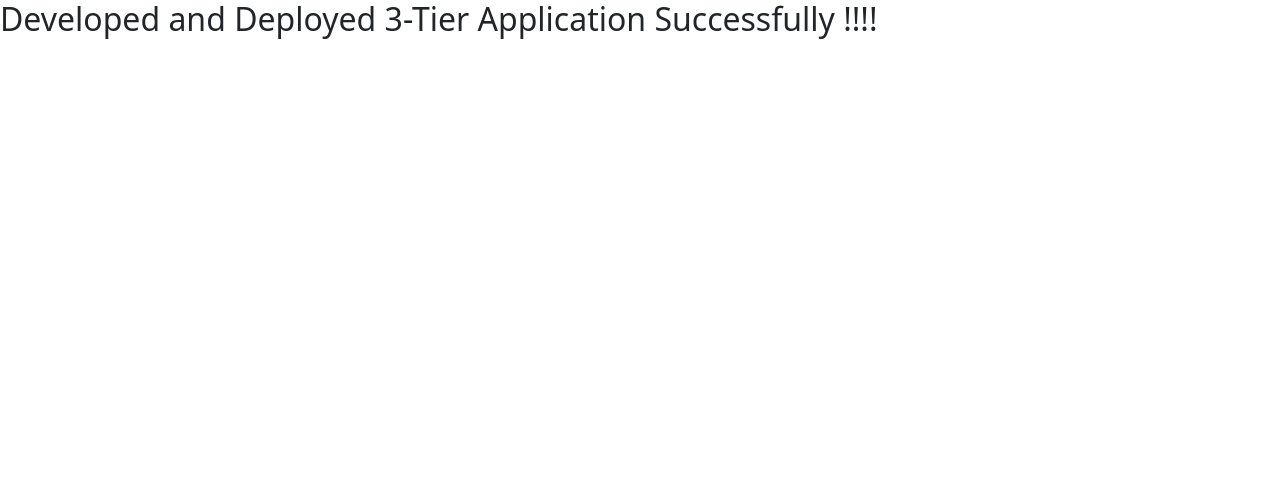
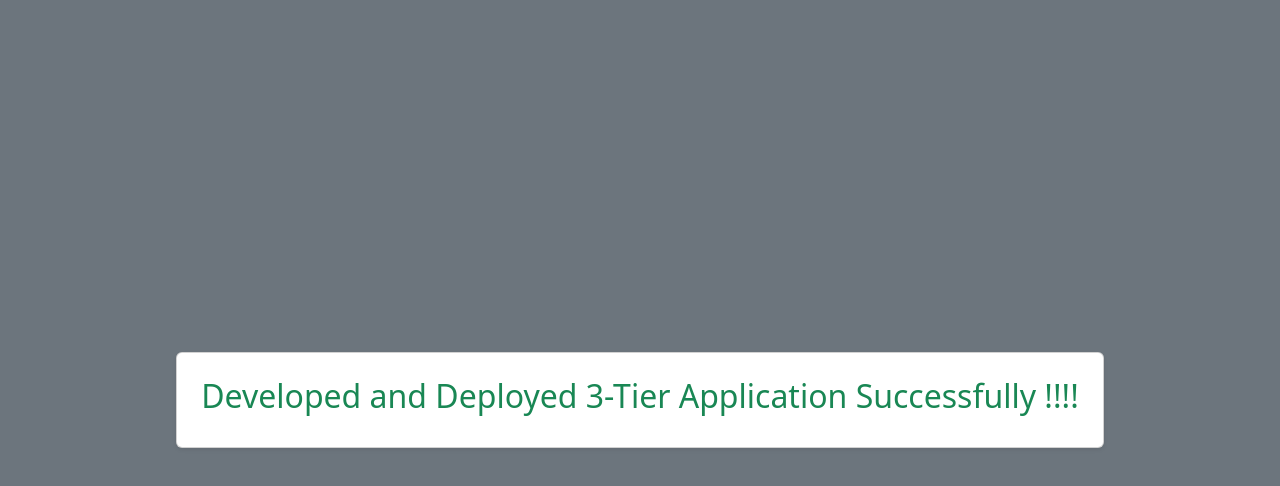
Before and after one commit to Shudhoo/MyNodeApp, a React (Vite) app in the folder client/: page /home in a window 1280 px wide. Shown: the top 486 px of the page. Built offline with nearby package versions, Linux system fonts and the light colour scheme.

Commit message:
project-done

```diff
--- a/client/src/home.jsx
+++ b/client/src/home.jsx
@@ -1,9 +1,18 @@
 import React from "react";
 
 function Home() {
-    return(
-        <h2> Developed and Deployed 3-Tier Application Successfully !!!!</h2>
-    )
+ return (
+    <div
+      className="bg-secondary d-flex justify-content-center align-items-center"
+      style={{ height: "100vh" }}
+    >
+      <div className="card shadow-sm p-4 text-center">
+        <h2 className="text-success">
+          Developed and Deployed 3-Tier Application Successfully !!!!
+        </h2>
+      </div>
+    </div>
+  );
 }
 
 export default Home;
```
